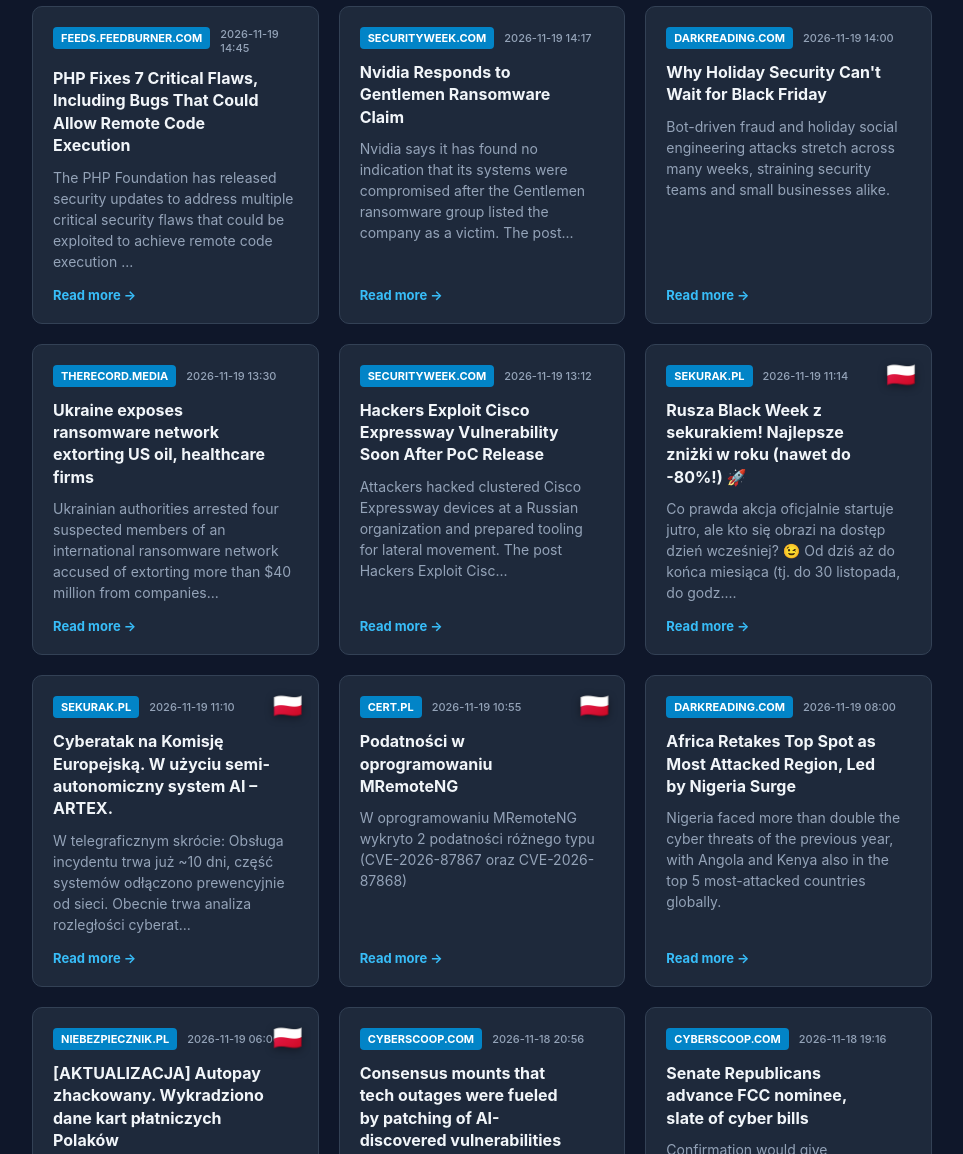
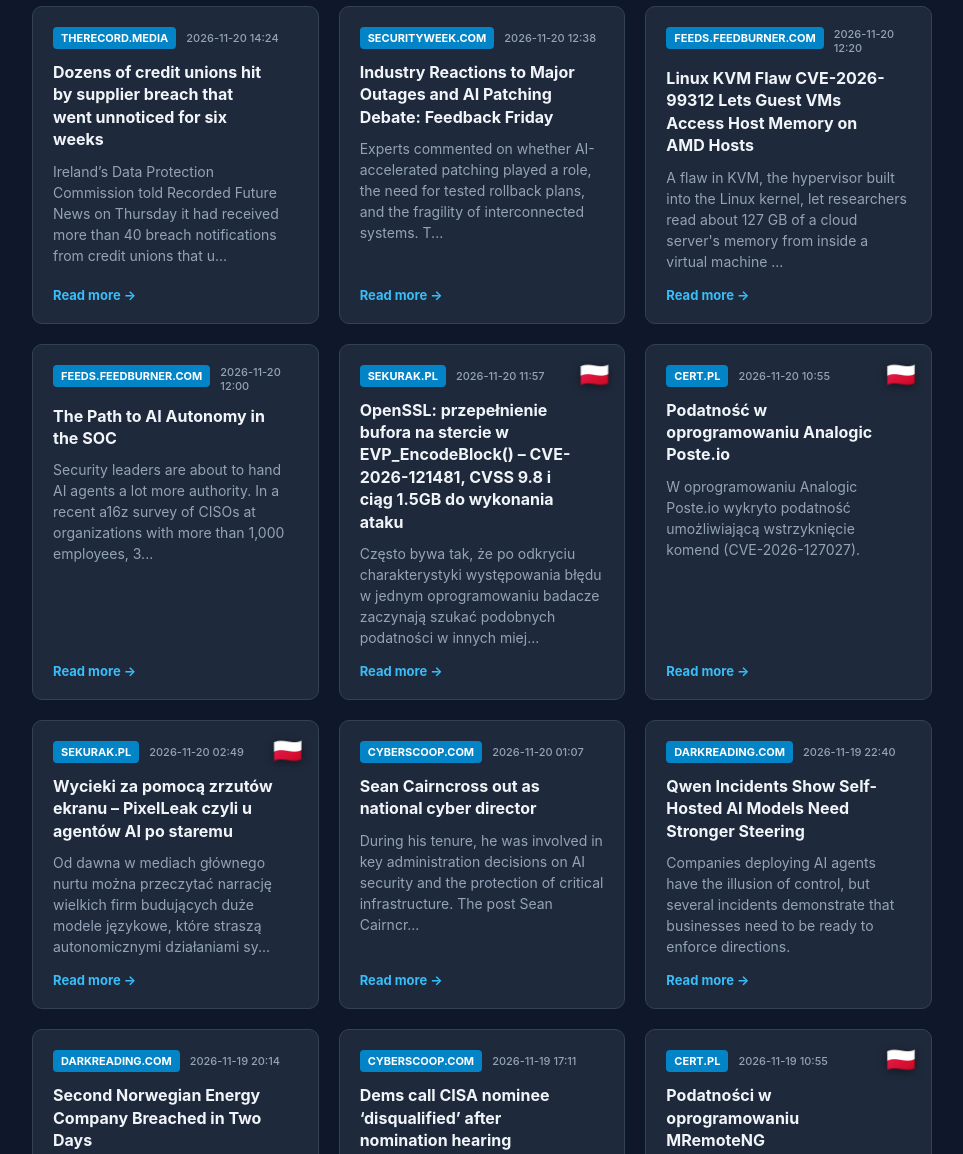
Before and after one commit to bettybu/cyber_pulse, a plain HTML site: page index.html in a window 1280 px wide. Shown: the part 540-1694 px from the top of the page, without its empty margins (158-1121 px from the left). Drawn offline with Linux system fonts and the light colour scheme.

Commit message:
Daily automated news update [skip ci]

```diff
--- a/index.html
+++ b/index.html
@@ -107,7 +107,7 @@
     <div class="container">
         <header>
             <h1>🛡️ OSINT & Cyber Daily Feed</h1>
-                <div class="subtitle">Daily cybersecurity news overview, updated every day at 8:00 AM - your morning coffee with a Cyber Cow ☕ 🐂<br>Last update: 2026-11-19 15:38</div>
+                <div class="subtitle">Daily cybersecurity news overview, updated every day at 8:00 AM - your morning coffee with a Cyber Cow ☕ 🐂<br>Last update: 2026-11-20 15:18</div>
         </header>
 
         <div class="grid">
@@ -115,23 +115,23 @@
     <article class="card">
 
         <div style="display: flex; justify-content: flex-start; align-items: center; gap: 10px; margin-bottom: 12px;">
-            <span class="tag" style="margin-bottom: 0;">therecord.media</span>
-            <span class="date-text">2026-11-19 15:15</span>
+            <span class="tag" style="margin-bottom: 0;">securityweek.com</span>
+            <span class="date-text">2026-11-20 14:56</span>
         </div>
-        <h3>European Commission confirms cyberattack, says hackers used AI tool</h3>
-        <p class="summary-text">POLITICO had reported CERT-EU had identified the attackers’ use of ARTEX, an open-source AI hacking platform that the FBI last week warned was being u...</p>
-        <a href="https://therecord.media/european-commission-confirms-cyberattack-using-ai" target="_blank" class="read-more">Read more &rarr;</a>
+        <h3>In Other News: Norwegian Energy Firm Cyberattacks, Supercomputer Hack, New Nightmare Eclipse Exploit</h3>
+        <p class="summary-text">Noteworthy stories that might have slipped under the radar:  EU adds NoName057(16) to cyber sanctions list, malware targets CACs left in personal comp...</p>
+        <a href="https://www.securityweek.com/in-other-news-norwegian-energy-firm-cyberattacks-supercomputer-hack-new-nightmare-eclipse-exploit/" target="_blank" class="read-more">Read more &rarr;</a>
     </article>
 
     <article class="card">
 
         <div style="display: flex; justify-content: flex-start; align-items: center; gap: 10px; margin-bottom: 12px;">
-            <span class="tag" style="margin-bottom: 0;">feeds.feedburner.com</span>
-            <span class="date-text">2026-11-19 15:11</span>
+            <span class="tag" style="margin-bottom: 0;">therecord.media</span>
+            <span class="date-text">2026-11-20 14:30</span>
         </div>
-        <h3>Critical VMware vCenter Flaw (CVSS 9.8) Lets Network Attackers Bypass Authentication</h3>
-        <p class="summary-text">A critical flaw in VMware vCenter lets an attacker with network access bypass authentication and gain unauthorized access to the system, Broadcom, whi...</p>
-        <a href="https://thehackernews.com/2026/11/critical-vmware-vcenter-flaw-cvss-98.html" target="_blank" class="read-more">Read more &rarr;</a>
+        <h3>Cyber Director Cairncross out as White House resets cyber leadership</h3>
+        <p class="summary-text">Sean Cairncross is leaving the White House as Kirsten Davies, the Pentagon’s chief information officer, has been named the acting cyber czar.</p>
+        <a href="https://therecord.media/sean-cairncross-out-as-national-cyber-director" target="_blank" class="read-more">Read more &rarr;</a>
     </article>
 
 <article class="card cow-special-card">
@@ -145,80 +145,124 @@
     <article class="card">
 
         <div style="display: flex; justify-content: flex-start; align-items: center; gap: 10px; margin-bottom: 12px;">
-            <span class="tag" style="margin-bottom: 0;">feeds.feedburner.com</span>
-            <span class="date-text">2026-11-19 14:45</span>
+            <span class="tag" style="margin-bottom: 0;">therecord.media</span>
+            <span class="date-text">2026-11-20 14:24</span>
         </div>
-        <h3>PHP Fixes 7 Critical Flaws, Including Bugs That Could Allow Remote Code Execution</h3>
-        <p class="summary-text">The PHP Foundation has released security updates to address multiple critical security flaws that could be exploited to achieve remote code execution ...</p>
-        <a href="https://thehackernews.com/2026/11/php-fixes-7-critical-flaws-including.html" target="_blank" class="read-more">Read more &rarr;</a>
+        <h3>Dozens of credit unions hit by supplier breach that went unnoticed for six weeks</h3>
+        <p class="summary-text">Ireland’s Data Protection Commission told Recorded Future News on Thursday it had received more than 40 breach notifications from credit unions that u...</p>
+        <a href="https://therecord.media/dozens-of-credit-unions-hit-by-supplier-breach" target="_blank" class="read-more">Read more &rarr;</a>
     </article>
 
     <article class="card">
 
         <div style="display: flex; justify-content: flex-start; align-items: center; gap: 10px; margin-bottom: 12px;">
             <span class="tag" style="margin-bottom: 0;">securityweek.com</span>
-            <span class="date-text">2026-11-19 14:17</span>
+            <span class="date-text">2026-11-20 12:38</span>
         </div>
-        <h3>Nvidia Responds to Gentlemen Ransomware Claim</h3>
-        <p class="summary-text">Nvidia says it has found no indication that its systems were compromised after the Gentlemen ransomware group listed the company as a victim.
-The post...</p>
-        <a href="https://www.securityweek.com/nvidia-responds-to-gentlemen-ransomware-claim/" target="_blank" class="read-more">Read more &rarr;</a>
+        <h3>Industry Reactions to Major Outages and AI Patching Debate: Feedback Friday</h3>
+        <p class="summary-text">Experts commented on whether AI-accelerated patching played a role, the need for tested rollback plans, and the fragility of interconnected systems.
+T...</p>
+        <a href="https://www.securityweek.com/industry-reactions-to-major-outages-and-ai-patching-questions-feedback-friday/" target="_blank" class="read-more">Read more &rarr;</a>
+    </article>
+
+    <article class="card">
+
+        <div style="display: flex; justify-content: flex-start; align-items: center; gap: 10px; margin-bottom: 12px;">
+            <span class="tag" style="margin-bottom: 0;">feeds.feedburner.com</span>
+            <span class="date-text">2026-11-20 12:20</span>
+        </div>
+        <h3>Linux KVM Flaw CVE-2026-99312 Lets Guest VMs Access Host Memory on AMD Hosts</h3>
+        <p class="summary-text">A flaw in KVM, the hypervisor built into the Linux kernel, let researchers read about 127 GB of a cloud server's memory from inside a virtual machine ...</p>
+        <a href="https://thehackernews.com/2026/11/new-linux-kvm-flaw-cve-2026-99312-lets.html" target="_blank" class="read-more">Read more &rarr;</a>
+    </article>
+
+    <article class="card">
+
+        <div style="display: flex; justify-content: flex-start; align-items: center; gap: 10px; margin-bottom: 12px;">
+            <span class="tag" style="margin-bottom: 0;">feeds.feedburner.com</span>
+            <span class="date-text">2026-11-20 12:00</span>
+        </div>
+        <h3>The Path to AI Autonomy in the SOC</h3>
+        <p class="summary-text">Security leaders are about to hand AI agents a lot more authority. In a recent a16z survey of CISOs at organizations with more than 1,000 employees, 3...</p>
+        <a href="https://thehackernews.com/2026/11/the-path-to-ai-autonomy-in-soc.html" target="_blank" class="read-more">Read more &rarr;</a>
+    </article>
+
+    <article class="card">
+        <span class="pl-flag" title="Polskie źródło">🇵🇱</span>
+        <div style="display: flex; justify-content: flex-start; align-items: center; gap: 10px; margin-bottom: 12px;">
+            <span class="tag" style="margin-bottom: 0;">sekurak.pl</span>
+            <span class="date-text">2026-11-20 11:57</span>
+        </div>
+        <h3>OpenSSL: przepełnienie bufora na stercie w EVP_EncodeBlock() – CVE-2026-121481, CVSS 9.8 i ciąg 1.5GB do wykonania ataku</h3>
+        <p class="summary-text">Często bywa tak, że po odkryciu charakterystyki występowania błędu w jednym oprogramowaniu badacze zaczynają szukać podobnych podatności w innych miej...</p>
+        <a href="https://sekurak.pl/openssl-przepelnienie-bufora-na-stercie-w-evp_encodeblock-cve-2026-121481-cvss-9-8-i-ciag-1-5gb-do-wykonania-ataku/" target="_blank" class="read-more">Read more &rarr;</a>
+    </article>
+
+    <article class="card">
+        <span class="pl-flag" title="Polskie źródło">🇵🇱</span>
+        <div style="display: flex; justify-content: flex-start; align-items: center; gap: 10px; margin-bottom: 12px;">
+            <span class="tag" style="margin-bottom: 0;">cert.pl</span>
+            <span class="date-text">2026-11-20 10:55</span>
+        </div>
+        <h3>Podatność w oprogramowaniu Analogic Poste.io</h3>
+        <p class="summary-text">W oprogramowaniu Analogic Poste.io wykryto podatność umożliwiającą wstrzyknięcie komend (CVE-2026-127027).</p>
+        <a href="https://cert.pl/posts/2026/11/CVE-2026-127027/" target="_blank" class="read-more">Read more &rarr;</a>
+    </article>
+
+    <article class="card">
+        <span class="pl-flag" title="Polskie źródło">🇵🇱</span>
+        <div style="display: flex; justify-content: flex-start; align-items: center; gap: 10px; margin-bottom: 12px;">
+            <span class="tag" style="margin-bottom: 0;">sekurak.pl</span>
+            <span class="date-text">2026-11-20 02:49</span>
+        </div>
+        <h3>Wycieki za pomocą zrzutów ekranu – PixelLeak czyli u agentów AI po staremu</h3>
+        <p class="summary-text">Od dawna w mediach głównego nurtu można przeczytać narrację wielkich firm budujących duże modele językowe, które straszą autonomicznymi działaniami sy...</p>
+        <a href="https://sekurak.pl/wycieki-za-pomoca-zrzutow-ekranu-pixelleak-czyli-u-agentow-ai-po-staremu/" target="_blank" class="read-more">Read more &rarr;</a>
+    </article>
+
+    <article class="card">
+
+        <div style="display: flex; justify-content: flex-start; align-items: center; gap: 10px; margin-bottom: 12px;">
+            <span class="tag" style="margin-bottom: 0;">cyberscoop.com</span>
+            <span class="date-text">2026-11-20 01:07</span>
+        </div>
+        <h3>Sean Cairncross out as national cyber director</h3>
+        <p class="summary-text">During his tenure, he was involved in key administration decisions on AI security and the protection of critical infrastructure.
+The post Sean Cairncr...</p>
+        <a href="https://cyberscoop.com/sean-cairncross-out-national-cyber-director/" target="_blank" class="read-more">Read more &rarr;</a>
     </article>
 
     <article class="card">
 
         <div style="display: flex; justify-content: flex-start; align-items: center; gap: 10px; margin-bottom: 12px;">
             <span class="tag" style="margin-bottom: 0;">darkreading.com</span>
-            <span class="date-text">2026-11-19 14:00</span>
+            <span class="date-text">2026-11-19 22:40</span>
         </div>
-        <h3>Why Holiday Security Can't Wait for Black Friday</h3>
-        <p class="summary-text">Bot-driven fraud and holiday social engineering attacks stretch across many weeks, straining security teams and small businesses alike.</p>
-        <a href="https://www.darkreading.com/cybersecurity-operations/why-holiday-security-cant-wait-black-friday" target="_blank" class="read-more">Read more &rarr;</a>
+        <h3>Qwen Incidents Show Self-Hosted AI Models Need Stronger Steering</h3>
+        <p class="summary-text">Companies deploying AI agents have the illusion of control, but several incidents demonstrate that businesses need to be ready to enforce directions.</p>
+        <a href="https://www.darkreading.com/cyber-risk/qwen-incidents-self-hosted-ai-models-stronger-steering" target="_blank" class="read-more">Read more &rarr;</a>
     </article>
 
     <article class="card">
 
         <div style="display: flex; justify-content: flex-start; align-items: center; gap: 10px; margin-bottom: 12px;">
-            <span class="tag" style="margin-bottom: 0;">therecord.media</span>
-            <span class="date-text">2026-11-19 13:30</span>
+            <span class="tag" style="margin-bottom: 0;">darkreading.com</span>
+            <span class="date-text">2026-11-19 20:14</span>
         </div>
-        <h3>Ukraine exposes ransomware network extorting US oil, healthcare firms</h3>
-        <p class="summary-text">Ukrainian authorities arrested four suspected members of an international ransomware network accused of extorting more than $40 million from companies...</p>
-        <a href="https://therecord.media/ukraine-ransomware-arrests-cyber" target="_blank" class="read-more">Read more &rarr;</a>
+        <h3>Second Norwegian Energy Company Breached in Two Days</h3>
+        <p class="summary-text">No specific link has been drawn between the two incidents, though they certainly sing the same notes.</p>
+        <a href="https://www.darkreading.com/cyberattacks-data-breaches/second-norwegian-energy-company-breached" target="_blank" class="read-more">Read more &rarr;</a>
     </article>
 
     <article class="card">
 
         <div style="display: flex; justify-content: flex-start; align-items: center; gap: 10px; margin-bottom: 12px;">
-            <span class="tag" style="margin-bottom: 0;">securityweek.com</span>
-            <span class="date-text">2026-11-19 13:12</span>
+            <span class="tag" style="margin-bottom: 0;">cyberscoop.com</span>
+            <span class="date-text">2026-11-19 17:11</span>
         </div>
-        <h3>Hackers Exploit Cisco Expressway Vulnerability Soon After PoC Release</h3>
-        <p class="summary-text">Attackers hacked clustered Cisco Expressway devices at a Russian organization and prepared tooling for lateral movement.
-The post Hackers Exploit Cisc...</p>
-        <a href="https://www.securityweek.com/hackers-exploit-cisco-expressway-vulnerability-soon-after-poc-release/" target="_blank" class="read-more">Read more &rarr;</a>
-    </article>
-
-    <article class="card">
-        <span class="pl-flag" title="Polskie źródło">🇵🇱</span>
-        <div style="display: flex; justify-content: flex-start; align-items: center; gap: 10px; margin-bottom: 12px;">
-            <span class="tag" style="margin-bottom: 0;">sekurak.pl</span>
-            <span class="date-text">2026-11-19 11:14</span>
-        </div>
-        <h3>Rusza Black Week z sekurakiem! Najlepsze zniżki w roku (nawet do -80%!) 🚀</h3>
-        <p class="summary-text">Co prawda akcja oficjalnie startuje jutro, ale kto się obrazi na dostęp dzień wcześniej? 😉 Od dziś aż do końca miesiąca (tj. do 30 listopada, do godz....</p>
-        <a href="https://sekurak.pl/rusza-black-week-z-sekurakiem/" target="_blank" class="read-more">Read more &rarr;</a>
-    </article>
-
-    <article class="card">
-        <span class="pl-flag" title="Polskie źródło">🇵🇱</span>
-        <div style="display: flex; justify-content: flex-start; align-items: center; gap: 10px; margin-bottom: 12px;">
-            <span class="tag" style="margin-bottom: 0;">sekurak.pl</span>
-            <span class="date-text">2026-11-19 11:10</span>
-        </div>
-        <h3>Cyberatak na Komisję Europejską. W użyciu semi-autonomiczny system AI – ARTEX.</h3>
-        <p class="summary-text">W telegraficznym skrócie: Obsługa incydentu trwa już ~10 dni, część systemów odłączono prewencyjnie od sieci. Obecnie trwa analiza rozległości cyberat...</p>
-        <a href="https://sekurak.pl/cyberatak-na-komisje-europejska-w-uzyciu-semi-autonomiczny-system-ai-artex/" target="_blank" class="read-more">Read more &rarr;</a>
+        <h3>Dems call CISA nominee ‘disqualified’ after nomination hearing</h3>
+        <p class="summary-text">Michael LoSapio, the Palantir executive and Trump administration nominee for CISA, sparred with Democrats on the committee over who won the 2020 elect...</p>
+        <a href="https://cyberscoop.com/michael-losapio-cisa-confirmation-hearing/" target="_blank" class="read-more">Read more &rarr;</a>
     </article>
 
     <article class="card">
@@ -233,17 +277,6 @@ The post Hackers Exploit Cisc...</p>
     </article>
 
     <article class="card">
-
-        <div style="display: flex; justify-content: flex-start; align-items: center; gap: 10px; margin-bottom: 12px;">
-            <span class="tag" style="margin-bottom: 0;">darkreading.com</span>
-            <span class="date-text">2026-11-19 08:00</span>
-        </div>
-        <h3>Africa Retakes Top Spot as Most Attacked Region, Led by Nigeria Surge</h3>
-        <p class="summary-text">Nigeria faced more than double the cyber threats of the previous year, with Angola and Kenya also in the top 5 most-attacked countries globally.</p>
-        <a href="https://www.darkreading.com/threat-intelligence/africa-top-spot-most-attacked-region-nigeria-surge" target="_blank" class="read-more">Read more &rarr;</a>
-    </article>
-
-    <article class="card">
         <span class="pl-flag" title="Polskie źródło">🇵🇱</span>
         <div style="display: flex; justify-content: flex-start; align-items: center; gap: 10px; margin-bottom: 12px;">
             <span class="tag" style="margin-bottom: 0;">niebezpiecznik.pl</span>
@@ -252,40 +285,6 @@ The post Hackers Exploit Cisc...</p>
         <h3>[AKTUALIZACJA] Autopay zhackowany. Wykradziono dane kart płatniczych Polaków</h3>
         <p class="summary-text">Autopay, firma pośrednicząca w płatnościach, została zhackowana. Informowaliśmy o tym incydencie na naszym Twitterze już tydzień temu (na marginesie, ...</p>
         <a href="https://niebezpiecznik.pl/post/autopay-zhackowany-wykradziono-dane-kart-platniczych-polakow/" target="_blank" class="read-more">Read more &rarr;</a>
-    </article>
-
-    <article class="card">
-
-        <div style="display: flex; justify-content: flex-start; align-items: center; gap: 10px; margin-bottom: 12px;">
-            <span class="tag" style="margin-bottom: 0;">cyberscoop.com</span>
-            <span class="date-text">2026-11-18 20:56</span>
-        </div>
-        <h3>Consensus mounts that tech outages were fueled by patching of AI-discovered vulnerabilities</h3>
-        <p class="summary-text">But cyberattacks aren’t directly to blame, Trump administration officials said.
-The post Consensus mounts that tech outages were fueled by patching of...</p>
-        <a href="https://cyberscoop.com/tech-outages-ai-vulnerability-patching/" target="_blank" class="read-more">Read more &rarr;</a>
-    </article>
-
-    <article class="card">
-
-        <div style="display: flex; justify-content: flex-start; align-items: center; gap: 10px; margin-bottom: 12px;">
-            <span class="tag" style="margin-bottom: 0;">cyberscoop.com</span>
-            <span class="date-text">2026-11-18 19:16</span>
-        </div>
-        <h3>Senate Republicans advance FCC nominee, slate of cyber bills</h3>
-        <p class="summary-text">Confirmation would give Republicans a 3-1 majority on the FCC. Meanwhile, the fates of multiple bipartisan cyber bills are in limbo after Democrats no...</p>
-        <a href="https://cyberscoop.com/danielle-thumann-severs-fcc-nomination-tech-bills/" target="_blank" class="read-more">Read more &rarr;</a>
-    </article>
-
-    <article class="card">
-        <span class="pl-flag" title="Polskie źródło">🇵🇱</span>
-        <div style="display: flex; justify-content: flex-start; align-items: center; gap: 10px; margin-bottom: 12px;">
-            <span class="tag" style="margin-bottom: 0;">cert.pl</span>
-            <span class="date-text">2026-11-18 12:55</span>
-        </div>
-        <h3>Podatności w oprogramowaniu LMS</h3>
-        <p class="summary-text">W oprogramowaniu LMS wykryto 3 podatności różnego typu (CVE-2026-127142, CVE-2026-127143 oraz CVE-2026-129961)</p>
-        <a href="https://cert.pl/posts/2026/11/CVE-2026-127142/" target="_blank" class="read-more">Read more &rarr;</a>
     </article>
 
     <article class="card">
```
